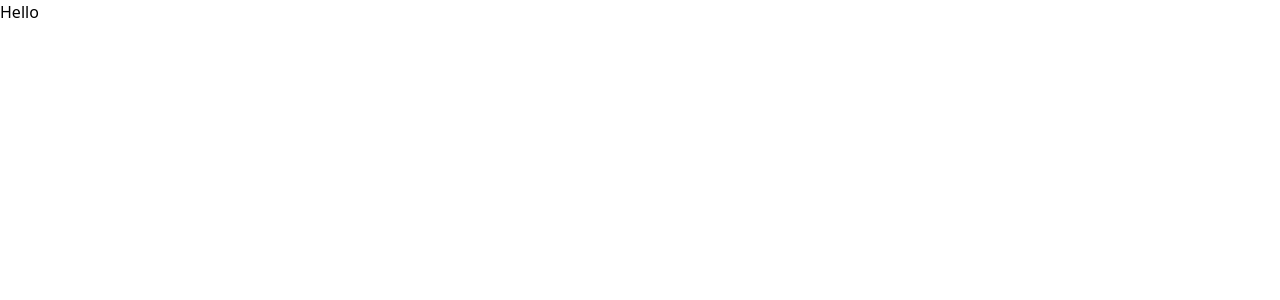
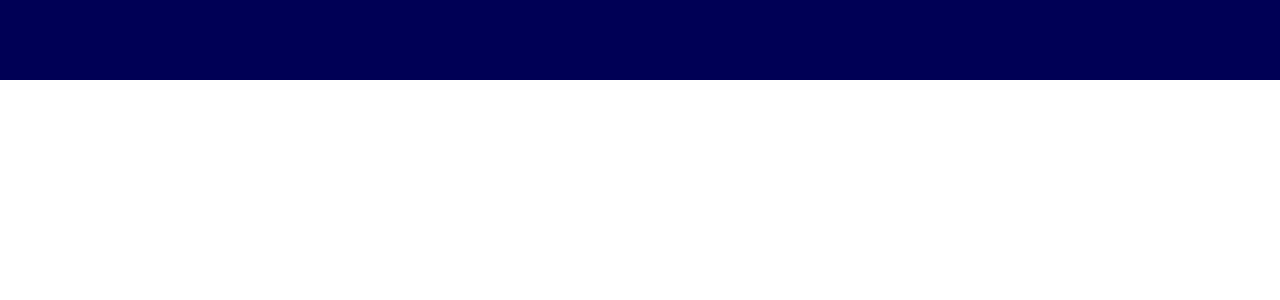
Before and after one commit to James-Lisenby/codys-react-portfolio, a React (Create React App) app: page / in a window 1280 px wide. Shown: the top 300 px of the page. Built offline with nearby package versions, Linux system fonts and the light colour scheme.

Commit message:
Created a navbar component

```diff
--- a/package.json
+++ b/package.json
@@ -8,6 +8,7 @@
     "@testing-library/user-event": "^13.5.0",
     "react": "^18.2.0",
     "react-dom": "^18.2.0",
+    "react-icons": "^4.6.0",
     "react-scripts": "5.0.1",
     "web-vitals": "^2.1.4"
   },
--- a/src/App.js
+++ b/src/App.js
@@ -1,9 +1,10 @@
+import Navbar from "./components/navbar";
 
 
 function App() {
   return (
     <div>
-      <h1>Hello</h1>
+      <Navbar />
     </div>
   );
 }
--- /dev/null
+++ b/src/components/navbar.jsx
@@ -0,0 +1,9 @@
+import React from 'react'
+
+const Navbar = () => {
+  return (
+    <div className='fixed w-full h-[80px] flex justify-between items-center px-4 bg-[#005]'></div>
+  )
+}
+
+export default Navbar
```
Also changed, not shown: 1 other file (tests, documents, lock files or other folders).
